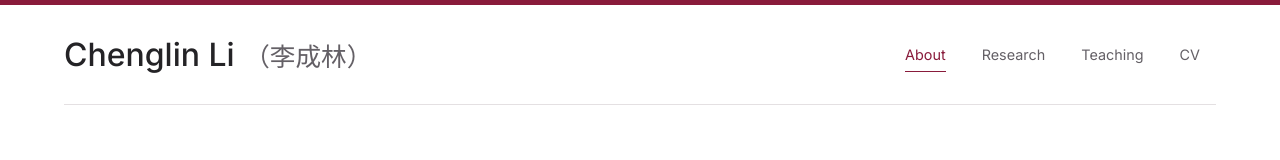
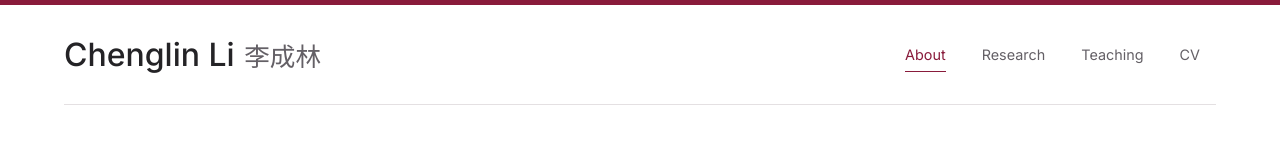
Before and after one commit to li-chenglin/li-chenglin.github.io, a Next.js app: page / in a window 1280 px wide. Shown: the top 160 px of the page. Built offline with nearby package versions, Linux system fonts and the light colour scheme; a web font is replaced by a local one.

Commit message:
Auto-update homepage

```diff
--- a/app/page.tsx
+++ b/app/page.tsx
@@ -452,7 +452,7 @@ export default function Home() {
             className="site-name"
           >
             <span>Chenglin Li</span>
-            <span lang="zh" className="site-name-zh">（李成林）</span>
+            <span lang="zh" className="site-name-zh">李成林</span>
           </button>
 
           <div className="hidden items-center gap-1 md:flex">
```
